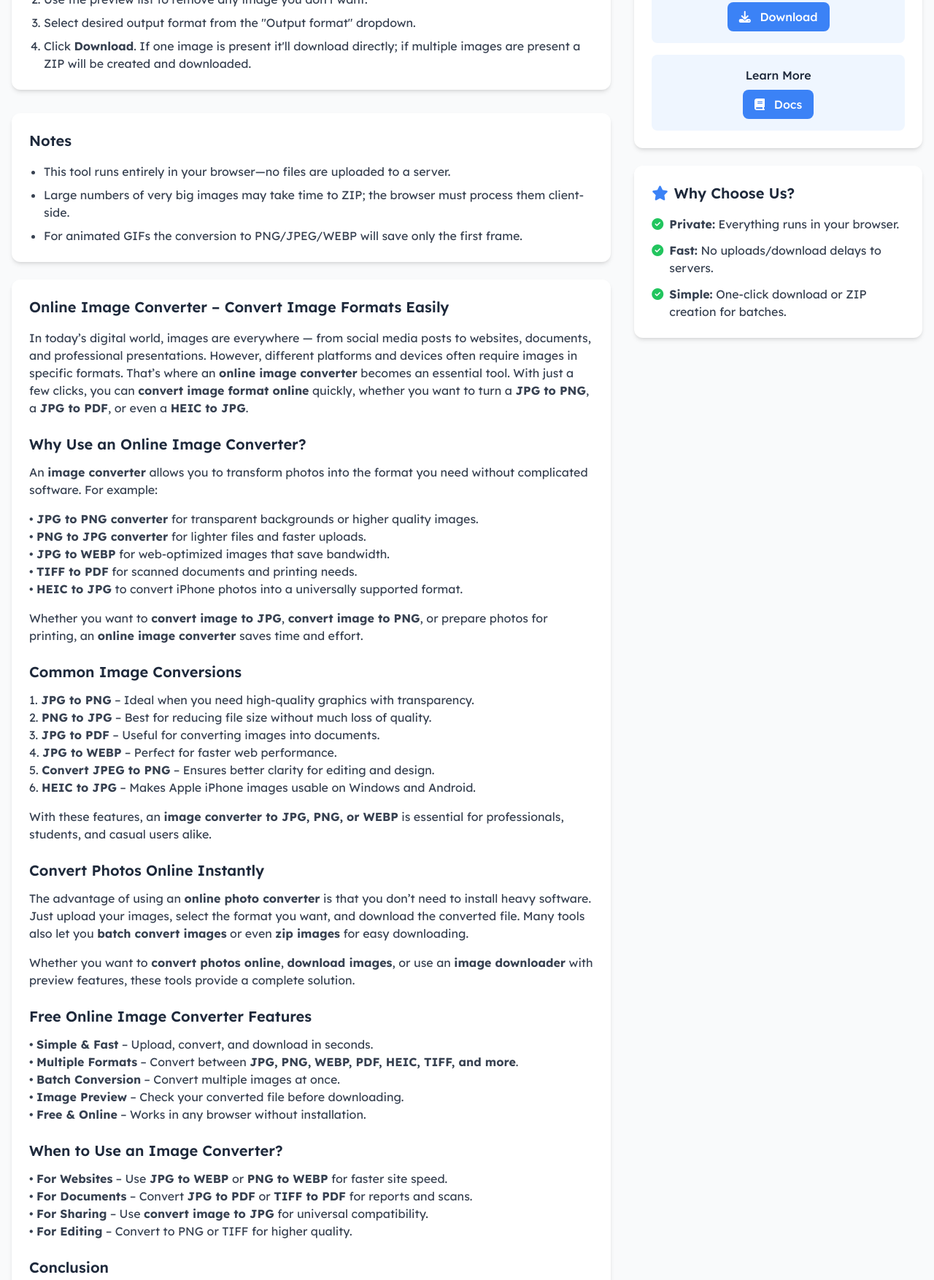
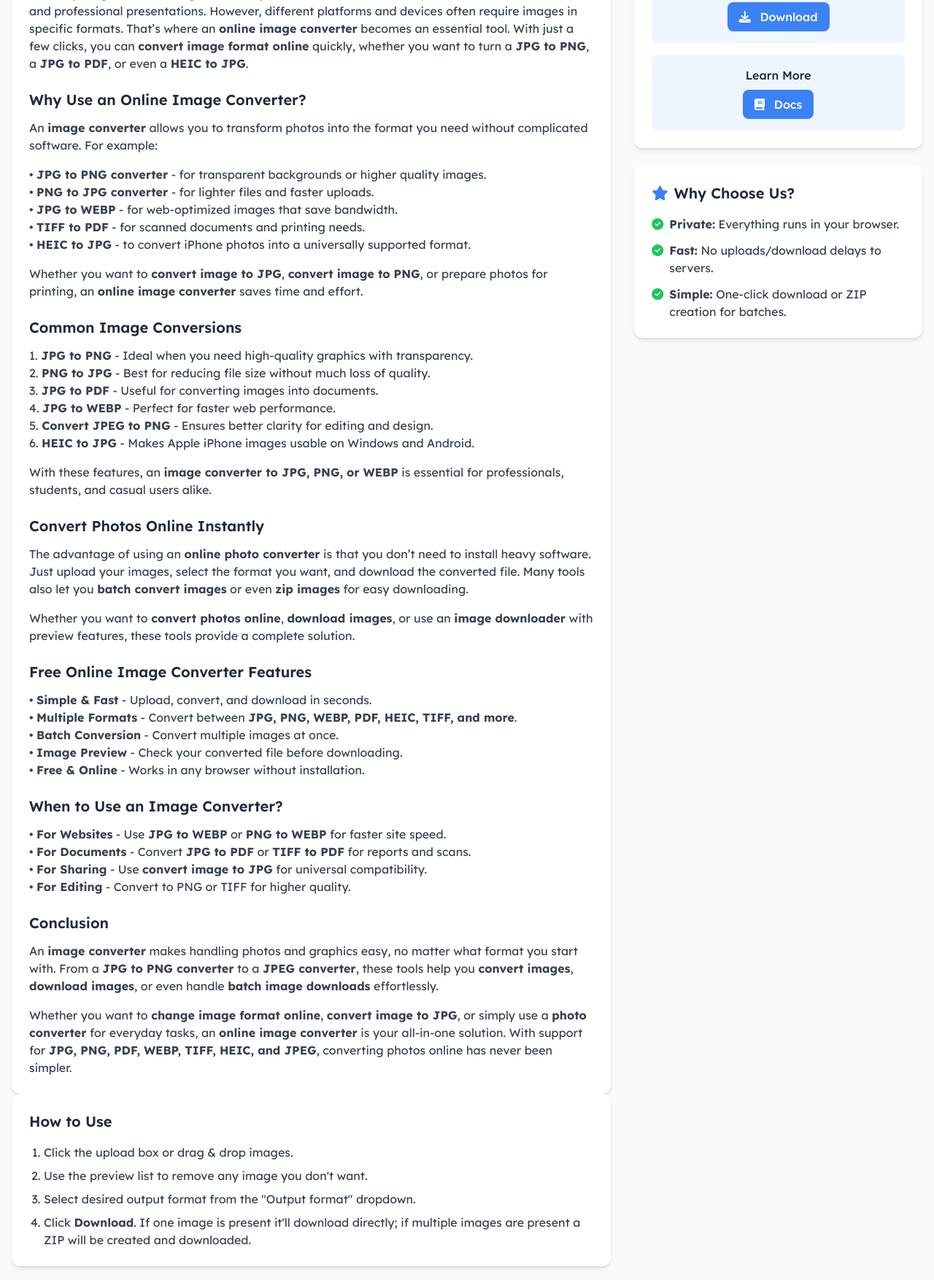
Before and after one commit to officialakshay7/egconvertv3, a plain HTML site: page files/image-converter.html in a window 1280 px wide. Shown: the part 861-2615 px from the top of the page at 73% size. Drawn offline with nearby package versions, Linux system fonts and the light colour scheme.

Commit message:
Update image-converter.html

```diff
--- a/files/image-converter.html
+++ b/files/image-converter.html
@@ -274,8 +274,10 @@
                         </button>
                         <div class="absolute hidden group-hover:block bg-white shadow-xl rounded-lg p-4 w-64 z-50">
                             <div class="grid grid-cols-1 gap-2">
-                                <a href="../files/image-converter" class="px-4 py-2 hover:bg-blue-50 rounded-md">Image Converter</a>
-                                <a href="../files/youtube-thumbnail-downloader" class="px-4 py-2 hover:bg-blue-50 rounded-md">Youtube Thumbnail Downloader</a>
+                                <a href="../files/image-converter" class="px-4 py-2 hover:bg-blue-50 rounded-md">Image
+                                    Converter</a>
+                                <a href="../files/youtube-thumbnail-downloader"
+                                    class="px-4 py-2 hover:bg-blue-50 rounded-md">Youtube Thumbnail Downloader</a>
                             </div>
                         </div>
                     </div>
@@ -313,7 +315,8 @@
                         </button>
                         <div id="fileconv-menu" class="hidden pl-4 mt-2">
                             <a href="../files/image-converter" class="block py-2 text-sm">Image Converter</a>
-                            <a href="../files/youtube-thumbnail-downloader" class="block py-2 text-sm">Youtube Thumbnail Downloader</a>
+                            <a href="../files/youtube-thumbnail-downloader" class="block py-2 text-sm">Youtube Thumbnail
+                                Downloader</a>
                         </div>
                     </div>
                 </div>
@@ -412,6 +415,106 @@
             <div class="grid grid-cols-1 lg:grid-cols-3 gap-8">
                 <!-- Main Content -->
                 <div class="lg:col-span-2">
+                    <div class="bg-white rounded-xl shadow-md p-6 mt-6">
+                        <h2 class="text-xl font-semibold text-dark mb-4">
+                            Online Image Converter - Convert Image Formats Easily
+                        </h2>
+                        <p class="mb-4 text-gray-700">
+                            In today’s digital world, images are everywhere — from social media posts to websites,
+                            documents, and professional presentations. However, different platforms and devices often
+                            require images in specific formats. That’s where an <strong>online image converter</strong>
+                            becomes an essential tool. With just a few clicks, you can <strong>convert image format
+                                online</strong> quickly, whether you want to turn a <strong>JPG to PNG</strong>, a
+                            <strong>JPG to PDF</strong>, or even a <strong>HEIC to JPG</strong>.
+                        </p>
+
+                        <h3 class="text-xl font-semibold text-dark mt-6 mb-3">Why Use an Online Image Converter?</h3>
+                        <p class="mb-4 text-gray-700">
+                            An <strong>image converter</strong> allows you to transform photos into the format you need
+                            without complicated software. For example:
+                        </p>
+                        <p class="mb-4 text-gray-700">
+                            • <strong>JPG to PNG converter</strong> - for transparent backgrounds or higher quality
+                            images.<br>
+                            • <strong>PNG to JPG converter</strong> - for lighter files and faster uploads.<br>
+                            • <strong>JPG to WEBP</strong> - for web-optimized images that save bandwidth.<br>
+                            • <strong>TIFF to PDF</strong> - for scanned documents and printing needs.<br>
+                            • <strong>HEIC to JPG</strong> - to convert iPhone photos into a universally supported
+                            format.
+                        </p>
+                        <p class="mb-4 text-gray-700">
+                            Whether you want to <strong>convert image to JPG</strong>, <strong>convert image to
+                                PNG</strong>, or prepare photos for printing, an <strong>online image converter</strong>
+                            saves time and effort.
+                        </p>
+
+                        <h3 class="text-xl font-semibold text-dark mt-6 mb-3">Common Image Conversions</h3>
+                        <p class="mb-4 text-gray-700">
+                            1. <strong>JPG to PNG</strong> - Ideal when you need high-quality graphics with
+                            transparency.<br>
+                            2. <strong>PNG to JPG</strong> - Best for reducing file size without much loss of
+                            quality.<br>
+                            3. <strong>JPG to PDF</strong> - Useful for converting images into documents.<br>
+                            4. <strong>JPG to WEBP</strong> - Perfect for faster web performance.<br>
+                            5. <strong>Convert JPEG to PNG</strong> - Ensures better clarity for editing and design.<br>
+                            6. <strong>HEIC to JPG</strong> - Makes Apple iPhone images usable on Windows and Android.
+                        </p>
+                        <p class="mb-4 text-gray-700">
+                            With these features, an <strong>image converter to JPG, PNG, or WEBP</strong> is essential
+                            for professionals, students, and casual users alike.
+                        </p>
+
+                        <h3 class="text-xl font-semibold text-dark mt-6 mb-3">Convert Photos Online Instantly</h3>
+                        <p class="mb-4 text-gray-700">
+                            The advantage of using an <strong>online photo converter</strong> is that you don’t need to
+                            install heavy software. Just upload your images, select the format you want, and download
+                            the converted file. Many tools also let you <strong>batch convert images</strong> or even
+                            <strong>zip images</strong> for easy downloading.
+                        </p>
+                        <p class="mb-4 text-gray-700">
+                            Whether you want to <strong>convert photos online</strong>, <strong>download
+                                images</strong>, or use an <strong>image downloader</strong> with preview features,
+                            these tools provide a complete solution.
+                        </p>
+
+                        <h3 class="text-xl font-semibold text-dark mt-6 mb-3">Free Online Image Converter Features</h3>
+                        <p class="mb-4 text-gray-700">
+                            • <strong>Simple & Fast</strong> - Upload, convert, and download in seconds.<br>
+                            • <strong>Multiple Formats</strong> - Convert between <strong>JPG, PNG, WEBP, PDF, HEIC,
+                                TIFF, and more</strong>.<br>
+                            • <strong>Batch Conversion</strong> - Convert multiple images at once.<br>
+                            • <strong>Image Preview</strong> - Check your converted file before downloading.<br>
+                            • <strong>Free & Online</strong> - Works in any browser without installation.
+                        </p>
+
+                        <h3 class="text-xl font-semibold text-dark mt-6 mb-3">When to Use an Image Converter?</h3>
+                        <p class="mb-4 text-gray-700">
+                            • <strong>For Websites</strong> - Use <strong>JPG to WEBP</strong> or <strong>PNG to
+                                WEBP</strong> for faster site speed.<br>
+                            • <strong>For Documents</strong> - Convert <strong>JPG to PDF</strong> or <strong>TIFF to
+                                PDF</strong> for reports and scans.<br>
+                            • <strong>For Sharing</strong> - Use <strong>convert image to JPG</strong> for universal
+                            compatibility.<br>
+                            • <strong>For Editing</strong> - Convert to PNG or TIFF for higher quality.
+                        </p>
+
+                        <h3 class="text-xl font-semibold text-dark mt-6 mb-3">Conclusion</h3>
+                        <p class="mb-4 text-gray-700">
+                            An <strong>image converter</strong> makes handling photos and graphics easy, no matter what
+                            format you start with. From a <strong>JPG to PNG converter</strong> to a <strong>JPEG
+                                converter</strong>, these tools help you <strong>convert images</strong>,
+                            <strong>download images</strong>, or even handle <strong>batch image downloads</strong>
+                            effortlessly.
+                        </p>
+                        <p class="text-gray-700">
+                            Whether you want to <strong>change image format online</strong>, <strong>convert image to
+                                JPG</strong>, or simply use a <strong>photo converter</strong> for everyday tasks, an
+                            <strong>online image converter</strong> is your all-in-one solution. With support for
+                            <strong>JPG, PNG, PDF, WEBP, TIFF, HEIC, and JPEG</strong>, converting photos online has
+                            never been simpler.
+                        </p>
+                    </div>
+
 <div class="bg-white rounded-xl shadow-md p-6 mb-8">
                         <h2 class="text-xl font-semibold text-dark mb-4">How to Use</h2>
                         <ol class="list-decimal pl-5 space-y-2 text-gray-700">
@@ -432,77 +535,6 @@
                             <li>For animated GIFs the conversion to PNG/JPEG/WEBP will save only the first frame.</li>
                         </ul>
                     </div>
-
-                    <div class="bg-white rounded-xl shadow-md p-6 mt-6">
-  <h2 class="text-xl font-semibold text-dark mb-4">
-    Online Image Converter – Convert Image Formats Easily
-  </h2>
-  <p class="mb-4 text-gray-700">
-    In today’s digital world, images are everywhere — from social media posts to websites, documents, and professional presentations. However, different platforms and devices often require images in specific formats. That’s where an <strong>online image converter</strong> becomes an essential tool. With just a few clicks, you can <strong>convert image format online</strong> quickly, whether you want to turn a <strong>JPG to PNG</strong>, a <strong>JPG to PDF</strong>, or even a <strong>HEIC to JPG</strong>.
-  </p>
-
-  <h3 class="text-xl font-semibold text-dark mt-6 mb-3">Why Use an Online Image Converter?</h3>
-  <p class="mb-4 text-gray-700">
-    An <strong>image converter</strong> allows you to transform photos into the format you need without complicated software. For example:
-  </p>
-  <p class="mb-4 text-gray-700">
-    • <strong>JPG to PNG converter</strong> for transparent backgrounds or higher quality images.<br>
-    • <strong>PNG to JPG converter</strong> for lighter files and faster uploads.<br>
-    • <strong>JPG to WEBP</strong> for web-optimized images that save bandwidth.<br>
-    • <strong>TIFF to PDF</strong> for scanned documents and printing needs.<br>
-    • <strong>HEIC to JPG</strong> to convert iPhone photos into a universally supported format.
-  </p>
-  <p class="mb-4 text-gray-700">
-    Whether you want to <strong>convert image to JPG</strong>, <strong>convert image to PNG</strong>, or prepare photos for printing, an <strong>online image converter</strong> saves time and effort.
-  </p>
-
-  <h3 class="text-xl font-semibold text-dark mt-6 mb-3">Common Image Conversions</h3>
-  <p class="mb-4 text-gray-700">
-    1. <strong>JPG to PNG</strong> – Ideal when you need high-quality graphics with transparency.<br>
-    2. <strong>PNG to JPG</strong> – Best for reducing file size without much loss of quality.<br>
-    3. <strong>JPG to PDF</strong> – Useful for converting images into documents.<br>
-    4. <strong>JPG to WEBP</strong> – Perfect for faster web performance.<br>
-    5. <strong>Convert JPEG to PNG</strong> – Ensures better clarity for editing and design.<br>
-    6. <strong>HEIC to JPG</strong> – Makes Apple iPhone images usable on Windows and Android.
-  </p>
-  <p class="mb-4 text-gray-700">
-    With these features, an <strong>image converter to JPG, PNG, or WEBP</strong> is essential for professionals, students, and casual users alike.
-  </p>
-
-  <h3 class="text-xl font-semibold text-dark mt-6 mb-3">Convert Photos Online Instantly</h3>
-  <p class="mb-4 text-gray-700">
-    The advantage of using an <strong>online photo converter</strong> is that you don’t need to install heavy software. Just upload your images, select the format you want, and download the converted file. Many tools also let you <strong>batch convert images</strong> or even <strong>zip images</strong> for easy downloading.
-  </p>
-  <p class="mb-4 text-gray-700">
-    Whether you want to <strong>convert photos online</strong>, <strong>download images</strong>, or use an <strong>image downloader</strong> with preview features, these tools provide a complete solution.
-  </p>
-
-  <h3 class="text-xl font-semibold text-dark mt-6 mb-3">Free Online Image Converter Features</h3>
-  <p class="mb-4 text-gray-700">
-    • <strong>Simple & Fast</strong> – Upload, convert, and download in seconds.<br>
-    • <strong>Multiple Formats</strong> – Convert between <strong>JPG, PNG, WEBP, PDF, HEIC, TIFF, and more</strong>.<br>
-    • <strong>Batch Conversion</strong> – Convert multiple images at once.<br>
-    • <strong>Image Preview</strong> – Check your converted file before downloading.<br>
-    • <strong>Free & Online</strong> – Works in any browser without installation.
-  </p>
-
-  <h3 class="text-xl font-semibold text-dark mt-6 mb-3">When to Use an Image Converter?</h3>
-  <p class="mb-4 text-gray-700">
-    • <strong>For Websites</strong> – Use <strong>JPG to WEBP</strong> or <strong>PNG to WEBP</strong> for faster site speed.<br>
-    • <strong>For Documents</strong> – Convert <strong>JPG to PDF</strong> or <strong>TIFF to PDF</strong> for reports and scans.<br>
-    • <strong>For Sharing</strong> – Use <strong>convert image to JPG</strong> for universal compatibility.<br>
-    • <strong>For Editing</strong> – Convert to PNG or TIFF for higher quality.
-  </p>
-
-  <h3 class="text-xl font-semibold text-dark mt-6 mb-3">Conclusion</h3>
-  <p class="mb-4 text-gray-700">
-    An <strong>image converter</strong> makes handling photos and graphics easy, no matter what format you start with. From a <strong>JPG to PNG converter</strong> to a <strong>JPEG converter</strong>, these tools help you <strong>convert images</strong>, <strong>download images</strong>, or even handle <strong>batch image downloads</strong> effortlessly.
-  </p>
-  <p class="text-gray-700">
-    Whether you want to <strong>change image format online</strong>, <strong>convert image to JPG</strong>, or simply use a <strong>photo converter</strong> for everyday tasks, an <strong>online image converter</strong> is your all-in-one solution. With support for <strong>JPG, PNG, PDF, WEBP, TIFF, HEIC, and JPEG</strong>, converting photos online has never been simpler.
-  </p>
-</div>
-
 
                     <div class="bg-white rounded-xl shadow-md p-6 mt-8">
                         <h2 class="text-xl font-semibold text-dark mb-4">Other Conversion Tools</h2>
@@ -648,19 +680,23 @@
                 <div>
                     <h3 class="text-lg font-semibold mb-4">Connect With Us</h3>
                     <div class="flex space-x-4">
-                        <a href="https://www.facebook.com/" target="_blank" class="text-gray-300 hover:text-white transition duration-300"
+                        <a href="https://www.facebook.com/" target="_blank"
+                            class="text-gray-300 hover:text-white transition duration-300"
                             aria-label="Follow us on Facebook">
                             <i class="fab fa-facebook-f text-xl"></i>
                         </a>
-<a href="https://x.com/" target="_blank" class="text-gray-300 hover:text-white transition duration-300"
+                        <a href="https://x.com/" target="_blank"
+                            class="text-gray-300 hover:text-white transition duration-300"
                             aria-label="Follow us on Twitter">
                             <i class="fab fa-twitter text-xl"></i>
                         </a>
-<a href="https://www.instagram.com/" target="_blank" class="text-gray-300 hover:text-white transition duration-300"
+                        <a href="https://www.instagram.com/" target="_blank"
+                            class="text-gray-300 hover:text-white transition duration-300"
                             aria-label="Follow us on Instagram">
                             <i class="fab fa-instagram text-xl"></i>
                         </a>
-<a href="https://www.linkedin.com/" target="_blank" class="text-gray-300 hover:text-white transition duration-300"
+                        <a href="https://www.linkedin.com/" target="_blank"
+                            class="text-gray-300 hover:text-white transition duration-300"
                             aria-label="Follow us on LinkedIn">
                             <i class="fab fa-linkedin-in text-xl"></i>
                         </a>
```
Lines whose indentation alone changed are shown as unchanged.
